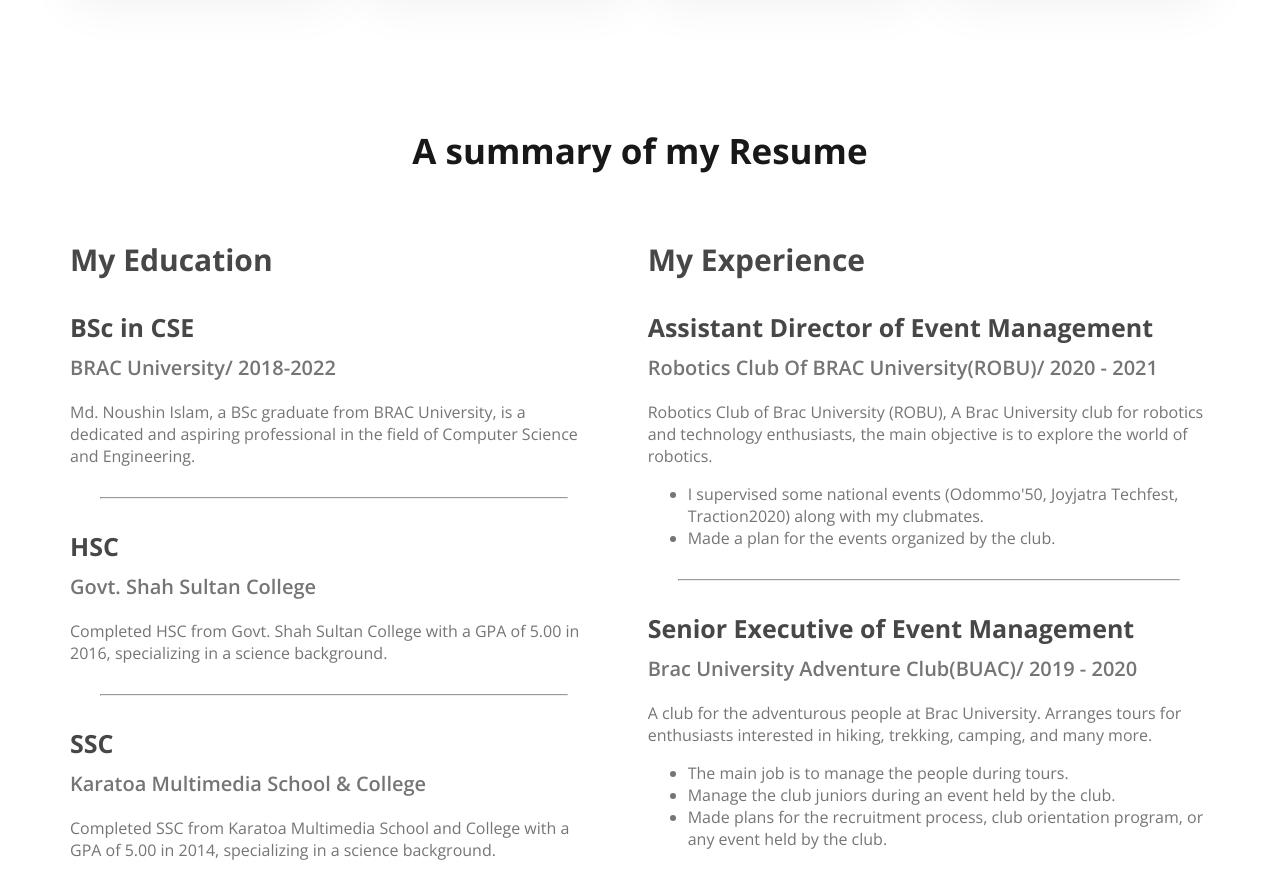
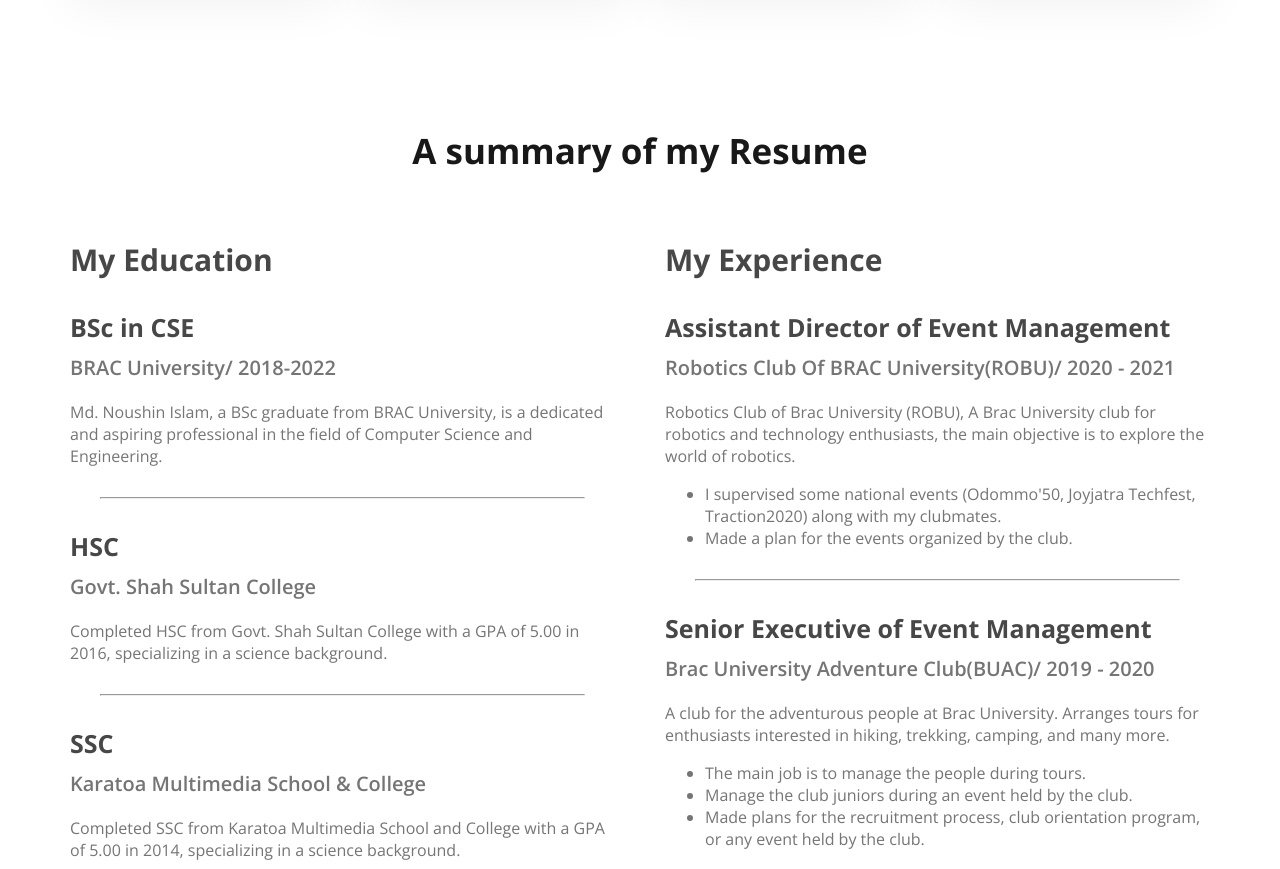
Before and after one commit to noushinsaad/PortfolioWebsiteSaad, a plain HTML site: page index.html in a window 1280 px wide. Shown: the part 1998-2867 px from the top of the page. Drawn offline with nearby package versions, Linux system fonts and the light colour scheme.

Commit message:
add resume column section in CSS

```diff
--- a/Styles/portfolio.css
+++ b/Styles/portfolio.css
@@ -197,6 +197,10 @@ main section {
     gap: 50px;
 }
 
+.resume-column{
+    width: 50%;
+}
+
 .resume-item-title {
     /* margin-top: 0px; */
     color: #474747;
```
